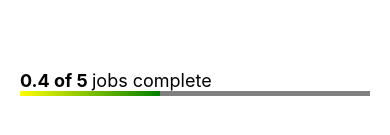
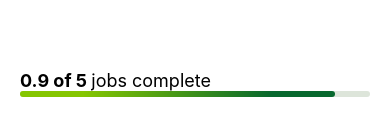
Before and after one commit to jpatrickmc/progressBarExample, a React Native app: screen / in a window 390 px wide. Shown: the part 339-474 px from the top of the page. Built offline with nearby package versions, Linux system fonts and the light colour scheme.

Commit message:
add locations

```diff
--- a/App.tsx
+++ b/App.tsx
@@ -19,6 +19,7 @@ const ProgressBar = ({ value, colors = ["yellow", "green"] }) => {
         <LinearGradient
           start={{ x: 0, y: 1 }}
           end={{ x: 1, y: 1 }}
+          locations={[0.2, 0.8]}
           colors={colors}
           style={[styles.valueBar, { width: formatValue() }]}
         />
@@ -30,8 +31,8 @@ const ProgressBar = ({ value, colors = ["yellow", "green"] }) => {
 export default function App() {
   return (
     <SafeAreaView style={styles.container}>
-      <ProgressBar value={0.4} />
-      <StatusBar style='auto' />
+      <ProgressBar value={0.9} colors={["#85C600", "#07682E"]} />
+      <StatusBar style="auto" />
     </SafeAreaView>
   );
 }
@@ -62,13 +63,15 @@ const styles = StyleSheet.create({
     borderRadius: 5,
   },
   baseBar: {
-    height: 5,
+    height: 6,
     width: "100%",
-    backgroundColor: "grey",
+    backgroundColor: "#DDE5DA",
+    borderRadius: 100,
   },
   valueBar: {
-    height: 5,
+    height: 6,
     backgroundColor: "red",
     position: "absolute",
+    borderRadius: 10,
   },
 });
```
Also changed, not shown: 1 other file (tests, documents, lock files or other folders).
